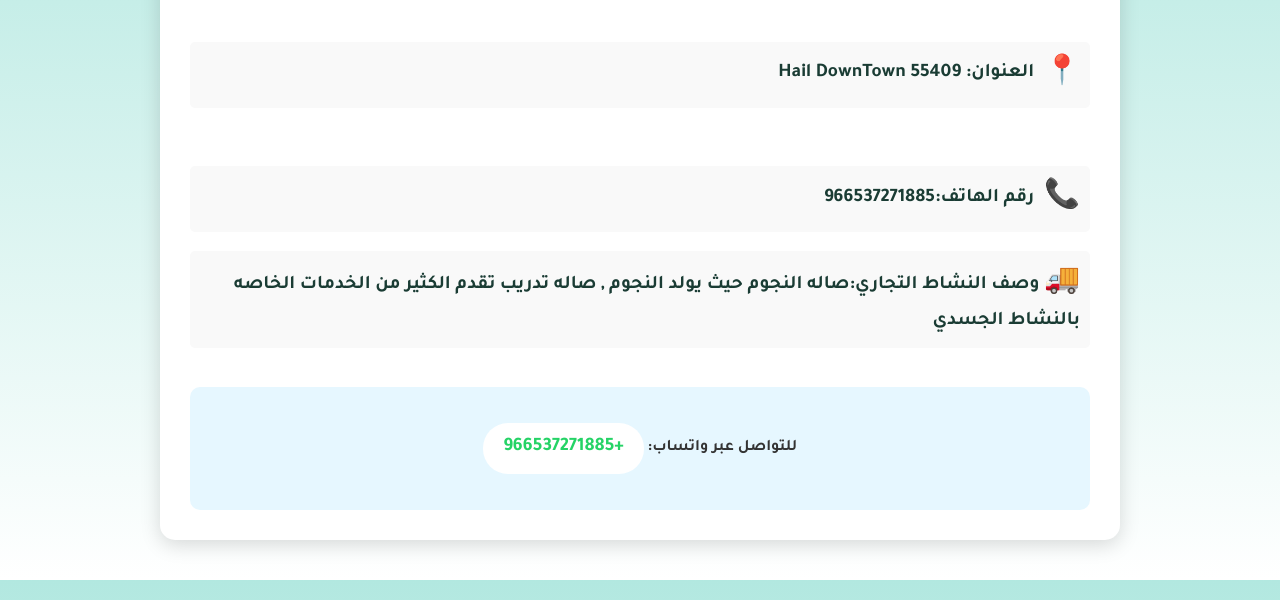
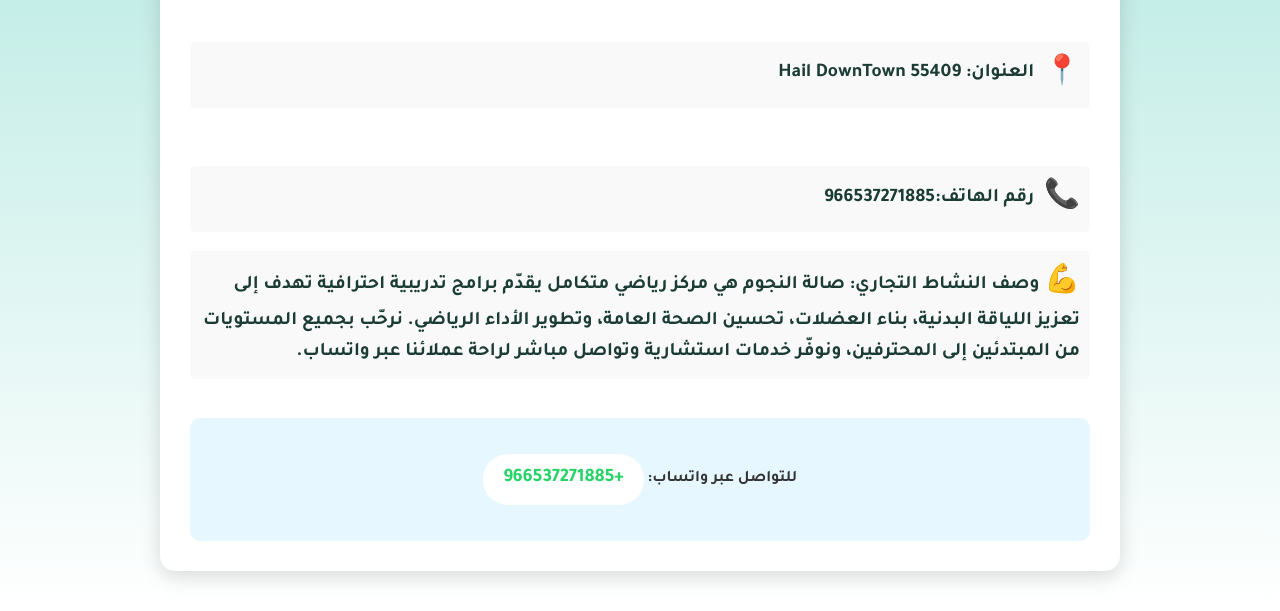
Before and after one commit to OsamahAlhwawi/SALEHALNJGOM, a plain HTML site: page index.html in a window 1280 px wide. Shown: the part 200-811 px from the top of the page. Drawn offline with Linux system fonts and the light colour scheme.

Commit message:
Update index.html

```diff
--- a/index.html
+++ b/index.html
@@ -102,7 +102,7 @@
         <div class="details">
             <p><span class="icon">📍</span> <strong>العنوان:</st> Hail DownTown 55409 </p>
             <p><span class="icon">📞</span> <strong>رقم الهاتف:966537271885</strong</p>
-            <p><span class="icon">🚚</span> <strong>وصف النشاط التجاري:</strong>صاله النجوم حيث يولد النجوم , صاله تدريب تقدم الكثير من الخدمات الخاصه بالنشاط الجسدي</p>
+<p><span class="icon">💪</span> <strong>وصف النشاط التجاري:</strong> صالة النجوم هي مركز رياضي متكامل يقدّم برامج تدريبية احترافية تهدف إلى تعزيز اللياقة البدنية، بناء العضلات، تحسين الصحة العامة، وتطوير الأداء الرياضي. نرحّب بجميع المستويات من المبتدئين إلى المحترفين، ونوفّر خدمات استشارية وتواصل مباشر لراحة عملائنا عبر واتساب.</p>
         </div>
         <div class="contact">
             <p><strong>للتواصل عبر واتساب:</strong> <a href="https://wa.me/966537271885" target="_blank">+966537271885</a></p>
```
